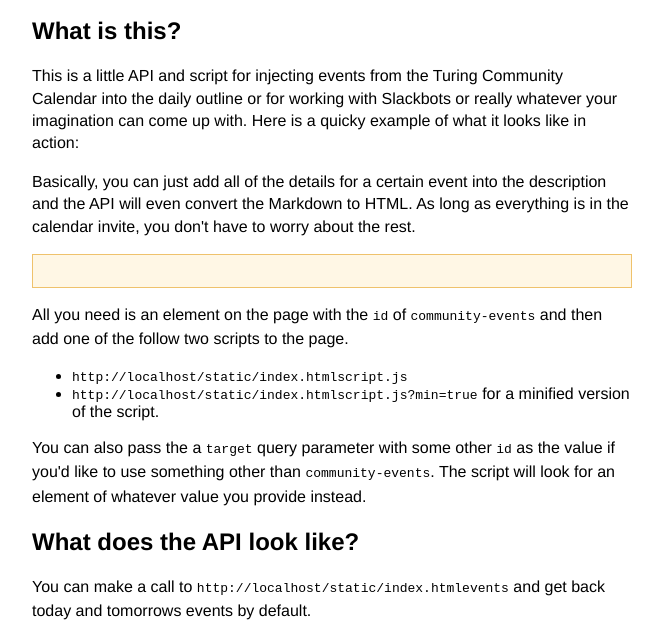
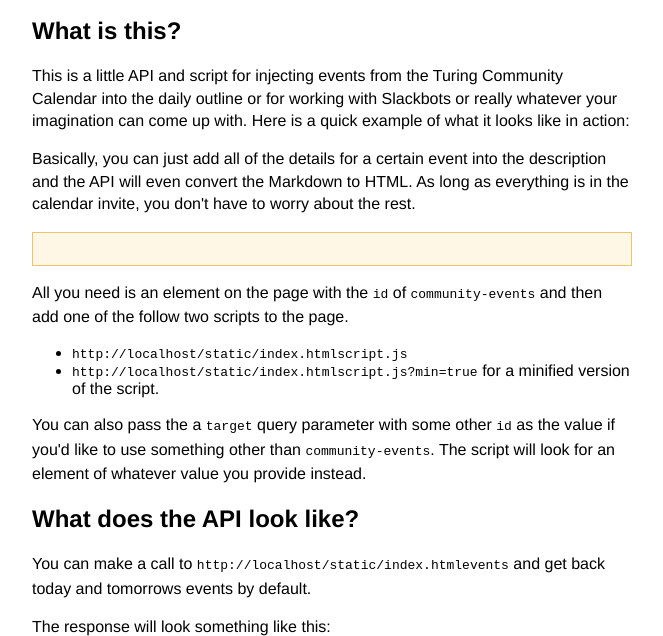
Before and after one commit to turingschool/community-events, a website: page static/index.html in a window 1280 px wide. Shown: the part 129-765 px from the top of the page, without its empty margins (308-971 px from the left). Drawn offline with Linux system fonts and the light colour scheme.

Commit message:
Fix typos

```diff
--- a/static/index.html
+++ b/static/index.html
@@ -15,7 +15,7 @@
       <h2>What is this?</h2>
 
       <p>
-        This is a little API and script for injecting events from the Turing Community Calendar into the daily outline or for working with Slackbots or really whatever your imagination can come up with. Here is a quicky example of what it looks like in action:
+        This is a little API and script for injecting events from the Turing Community Calendar into the daily outline or for working with Slackbots or really whatever your imagination can come up with. Here is a quick example of what it looks like in action:
       </p>
 
       <p>
```
